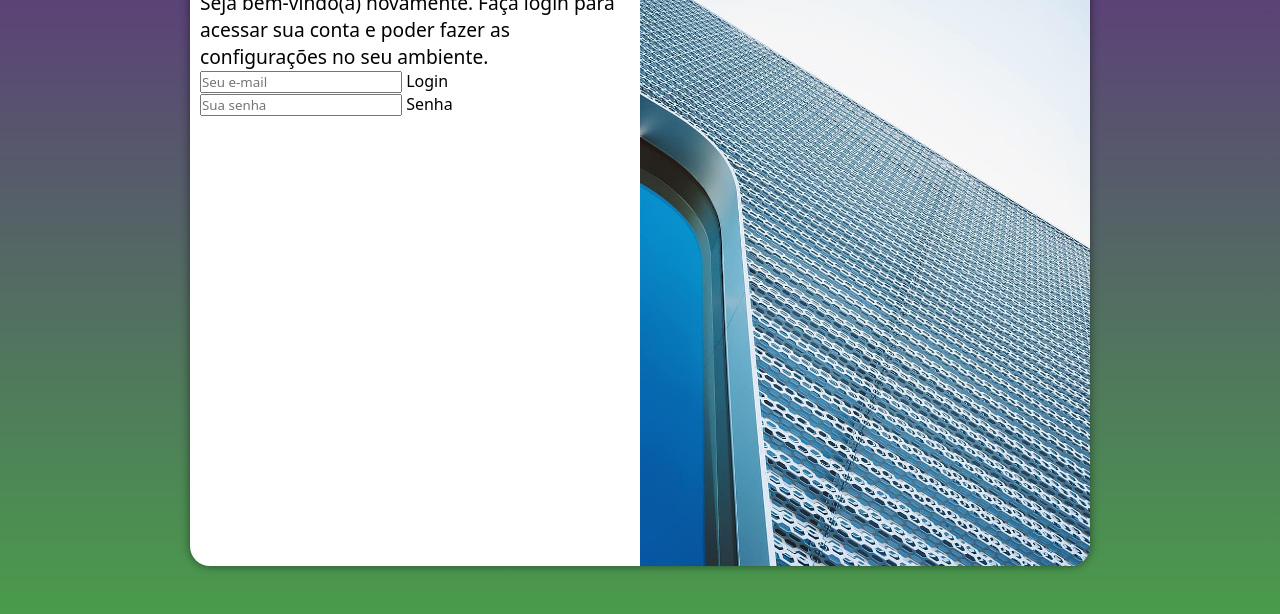
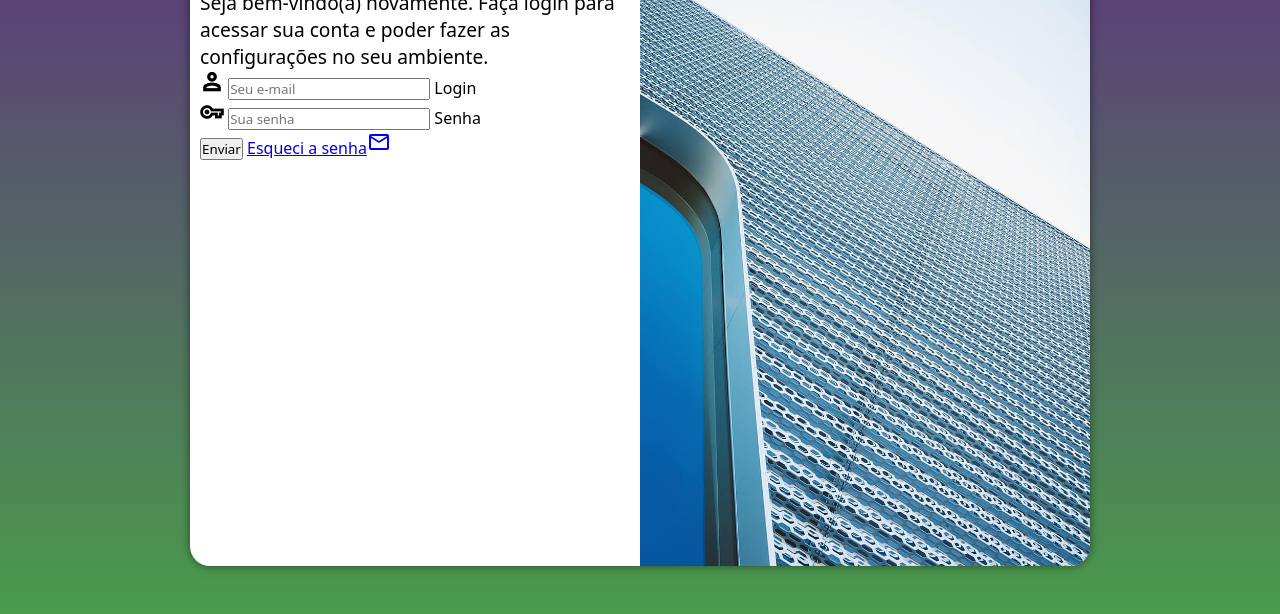
Before and after one commit to felisminochico/login, a plain HTML site: page index.html in a window 1280 px wide. Shown: the part 154-768 px from the top of the page. Drawn offline with nearby package versions, Linux system fonts and the light colour scheme.

Commit message:
Criei o formulário

```diff
--- a/estilos/style.css
+++ b/estilos/style.css
@@ -59,3 +59,11 @@ section#login > div#formulario > h1{
 section#login > div#formulario > p{
     font-size: 0.8em;
 }
+
+.icon{
+    font-weight: bold;
+}
+
+.mail{
+    color: blue;
+}
--- a/index.html
+++ b/index.html
@@ -3,6 +3,7 @@
 <head>
     <meta charset="UTF-8">
     <meta name="viewport" content="width=device-width, initial-scale=1.0">
+    <link href="https://fonts.googleapis.com/css2?family=Material+Symbols+Outlined" rel="stylesheet" />
     <link rel="stylesheet" href="estilos/style.css">
     <link rel="stylesheet" href="estilos/media-query.css">
     <title>Login</title>
@@ -19,16 +20,21 @@
 
                 <p>Seja bem-vindo(a) novamente. Faça login para acessar sua conta e poder fazer as configurações no seu ambiente.</p>
 
-                <form method="post" action="login.php">
+                <form method="post" action="login.php" autocomplete="on">
                     <div class="campo">
-                        <input type="email" name="login" id="ilogin" placeholder="Seu e-mail">
+                        <span class="material-symbols-outlined icon">person</span>
+                        <input type="email" name="login" id="ilogin" placeholder="Seu e-mail" autocomplete="email" required maxlength="30" minlength="8">
                         <label for="ilogin">Login</label>
                     </div>
 
                     <div class="campo">
-                        <input type="password" name="senha" id="isenha" placeholder="Sua senha">
+                        <span class="material-symbols-outlined icon">vpn_key</span>
+                        <input type="password" name="senha" id="isenha" placeholder="Sua senha" autocomplete="current-password" maxlength="20" minlength="8" required>
                         <label for="isenha">Senha</label>
                     </div>
+
+                        <input type="submit" value="Enviar">
+                        <a href="esqueci.html">Esqueci a senha</a><span class="material-symbols-outlined mail">mail</span>
                 </form>
             </div>
         </section>
```
